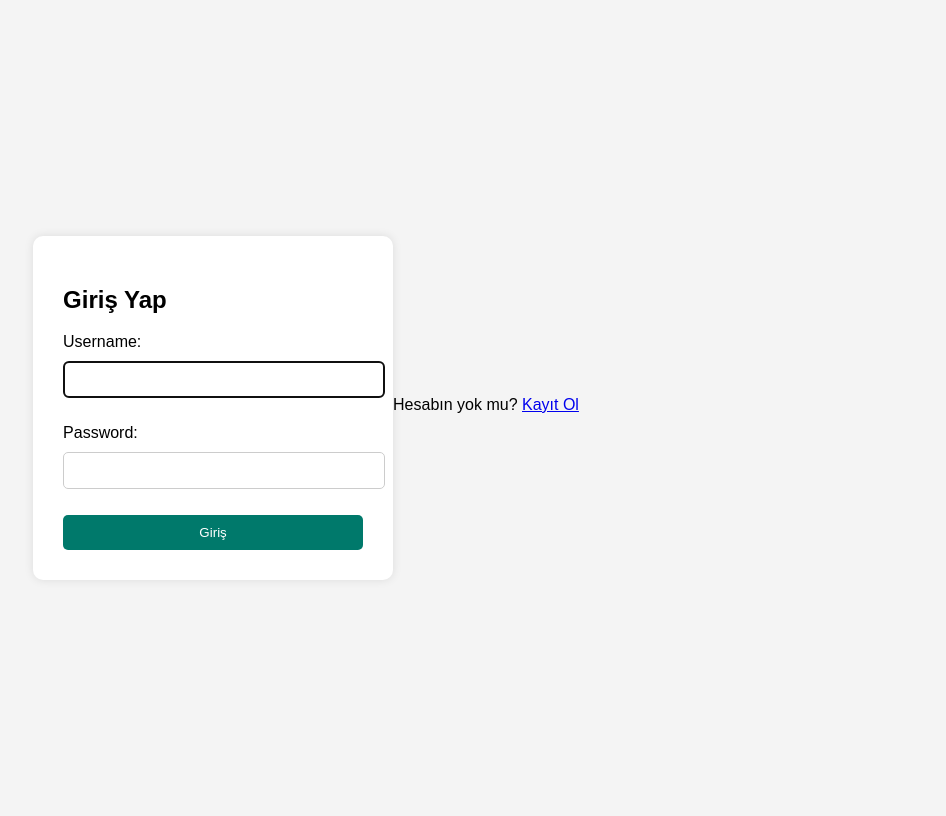
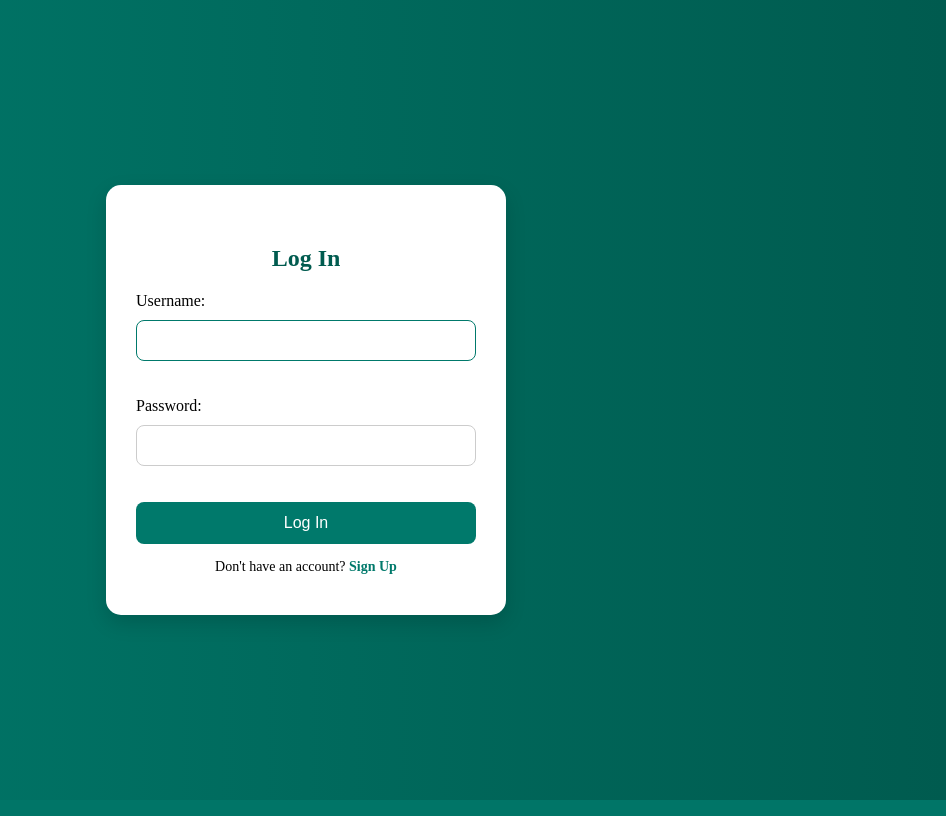
Before and after one commit to EmirhanTopal/Kajulog, a Django app: page /login/ in a window 1280 px wide. Shown: the whole page, without its empty margins (334-1280 px from the left). Run offline with Django 5.2, Linux system fonts and the light colour scheme.

Commit message:
Main html and fixing other issues
Language changed, changing and making more useful log in and sign up pages and fixing small issues in admin and models py files.

```diff
--- a/testing/admin.py
+++ b/testing/admin.py
@@ -2,7 +2,6 @@ from django.contrib import admin
 from django.contrib.auth.admin import UserAdmin
 from django.contrib.auth.models import User
 from .models import Profile, Post, Comment, Like, Follow
-
 
 class ProfileInline(admin.StackedInline):
     model = Profile
@@ -59,6 +58,6 @@ class FollowAdmin(admin.ModelAdmin):
     readonly_fields = ('created_at',)
 
 
-
+# Varsayılan User modelini özelleştirilmiş admin ile değiştir
 admin.site.unregister(User)
 admin.site.register(User, CustomUserAdmin)
--- a/testing/templates/login.html
+++ b/testing/templates/login.html
@@ -1,40 +1,99 @@
 <!-- templates/login.html -->
 <!DOCTYPE html>
-<html lang="tr">
+<html lang="eng">
 <head>
     <meta charset="UTF-8">
-    <title>Giriş Yap</title>
+    <title>Log In</title>
     <style>
-        body { font-family: Arial; background: #f4f4f4; display: flex; justify-content: center; align-items: center; height: 100vh; }
-        .login-box {
-            background: white;
-            padding: 30px;
-            border-radius: 10px;
-            box-shadow: 0 0 10px rgba(0,0,0,0.1);
-            width: 300px;
+        * {
+            box-sizing: border-box;
         }
-        input {
-            width: 100%; padding: 10px; margin: 10px 0;
-            border: 1px solid #ccc; border-radius: 5px;
+
+        body {
+            margin: 0;
+            font-family: Arial sans-serif;
+            background: linear-gradient(to right, #00796b, #005b4f);
+            display: flex;
+            justify-content: center;
+            align-items: center;
+            height: 100vh;
         }
+
+        .login-container {
+            background: #ffff;
+            padding: 40px 30px;
+            border-radius: 15px;
+            box-shadow: 0 8px 20px rgba(0, 0, 0, 0.15);
+            width: 100%;
+            max-width: 400px;
+        }
+
+        .login-container h2 {
+            text-align: center;
+            margin-bottom: 20px;
+            color: #005b4f;
+        }
+
+        form input {
+            width: 100%;
+            padding: 12px;
+            margin-top: 10px;
+            margin-bottom: 20px;
+            border: 1px solid #ccc;
+            border-radius: 8px;
+            transition: border-color 0.3s;
+        }
+
+        form input:focus {
+            outline: none;
+            border-color: #00796b;
+        }
+
         button {
-            width: 100%; background: #00796b; color: white;
-            padding: 10px; border: none; border-radius: 5px;
+            width: 100%;
+            background: #00796b;
+            color: white;
+            padding: 12px;
+            font-size: 16px;
+            border: none;
+            border-radius: 8px;
+            cursor: pointer;
+            transition: background 0.3s;
         }
+
+        button:hover {
+            background: #005b4f;
+        }
+
+        .signup-link{
+            text-align: center;
+            margin-top: 15px;
+            font-size: 14px;
+        }
+
+        .signup-link a{
+            color: #00796b;
+            text-decoration: none;
+            font-weight: bold;
+        }
+
+        .signup-link a:hover {
+            text-decoration: underline;
+        }
+
     </style>
 </head>
 <body>
-    <div class="login-box">
-        <h2>Giriş Yap</h2>
+    <div class="login-container">
+        <h2>Log In</h2>
         <form method="post">
             {% csrf_token %}
             {{ form.as_p }}
-            <button type="submit">Giriş</button>
+            <button type="submit">Log In</button>
         </form>
+        <div class="signup-link">
+            Don't have an account? <a href="{% url 'signup' %}">Sign Up</a>
+        </div>
     </div>
-    <p style="text-align:center; margin-top:10px;">
-        Hesabın yok mu? <a href="{% url 'signup' %}">Kayıt Ol</a>
-    </p>
 </body>
-
 </html>
```
Also changed, not shown: testing/models.py (+21 -21 lines), testing/templates/post_detail.html (+11 -11 lines), testing/templates/post_list.html (+17 -17 lines), testing/templates/signup.html (+82 -14 lines).
